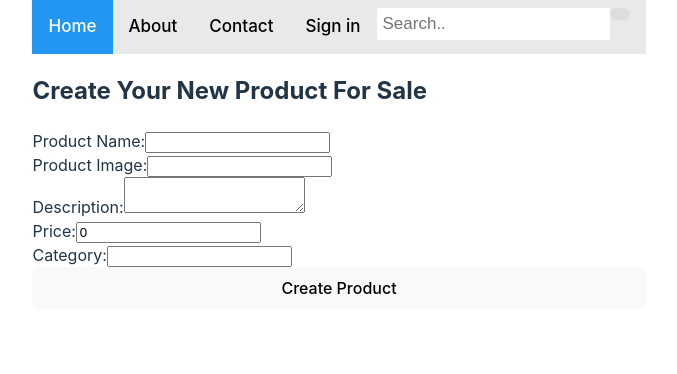
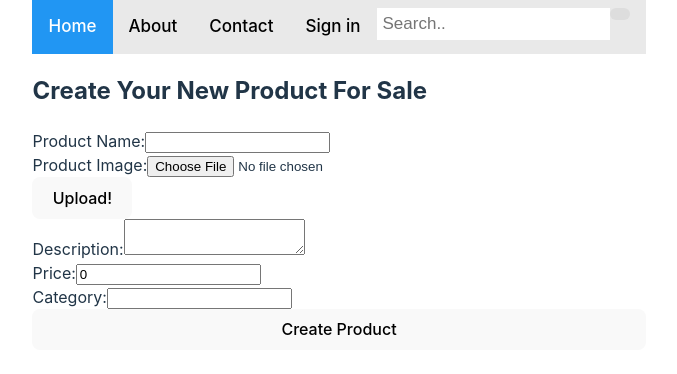
Before and after one commit to e-comeres/sellToBey, a React (Vite) app in the folder Client/: page /sellerNewProduct in a window 1280 px wide. Shown: the top 374 px of the page, without its empty margins (301-978 px from the left). Built offline with nearby package versions, Linux system fonts and the light colour scheme.

Commit message:
cloudinary

```diff
--- a/Client/src/component/seller/NewProduct.jsx
+++ b/Client/src/component/seller/NewProduct.jsx
@@ -1,57 +1,68 @@
-import React, { useState } from 'react'
-import axios from 'axios'
+import React, { useState } from 'react';
+import axios from 'axios';
 import Navbar from '../navbar/Navbar';
 import { useNavigate } from 'react-router-dom';
-import './newProduct.css'
-
+import './newProduct.css';
 
 function NewProduct() {
-
   const [newProduct, setNewProduct] = useState({
-        "productname": "",
-        "imgUrl": "",
-        "category": "",
-        "price": 0,
-        "description": "",
-    })
-    const navigate=useNavigate()
+    productname: "",
+    imgUrl: "",
+    category: "",
+    price: 0,
+    description: "",
+  });
+  const [file, setFile] = useState(null);
+  const [url, setUrl] = useState('');
+  const navigate = useNavigate();
 
   const fillInputs = (event) => {
-        event.preventDefault()
     const { name, value } = event.target;
     setNewProduct({
       ...newProduct,
       [name]: value,
     });
   };
-    const create = (event)=>{
-        event.preventDefault()
-    axios.post(`http://localhost:4000/api/seller`, newProduct)
-        .then(res => {
-            alert("product posted successfully")
-            setNewProduct(
-                {
-                    "productname": "",
-                    "imgUrl": "",
-                    "category": "",
-                    "price": 0,
-                    "description": "",
-                }
-            )
+
+  const uploadImage = () => {
+    const form = new FormData();
+    form.append('file', file);
+    form.append('upload_preset', 'bacemsl');
+    return axios.post(`https://api.cloudinary.com/v1_1/dfcbjchqa/image/upload`, form)
+      .then(result => {
+        const imageUrl = result.data.secure_url;
+        setUrl(imageUrl);
+        return imageUrl;
+      });
+  };
+
+  const create = (event) => {
+    event.preventDefault();
+    uploadImage()
+      .then(imageUrl => {
+        const productData = { ...newProduct, imgUrl: imageUrl };
+        return axios.post(`http://localhost:4000/api/seller`, productData);
       })
-        .catch(error=>{
-            alert("oops something went wrong")
-            console.error(error)
-        }
-        )
-        navigate('/seller')
-    }
+      .then(() => {
+        alert("Product posted successfully");
+        setNewProduct({
+          productname: "",
+          imgUrl: "",
+          category: "",
+          price: 0,
+          description: "",
+        });
+        navigate('/seller');
+      })
+      .catch(error => {
+        alert("Oops, something went wrong");
+        console.error(error);
+      });
+  };
 
   return (
     <div>
-            <div>
-                <Navbar/>
-            </div>
+      <Navbar />
       <h2>Create Your New Product For Sale</h2>
       <div id='container'>
         <form onSubmit={create}>
@@ -67,11 +78,13 @@ function NewProduct() {
           <label>
             Product Image:
             <input
-                            type="text"
+              type="file"
               name="imgUrl"
-                            value={newProduct.imgUrl}
-                            onChange={fillInputs}
+              onChange={e => setFile(e.target.files[0])}
             />
+            <br />
+            <button type="button" onClick={uploadImage}>Upload!</button>
+            {url && <img src={url} alt="Uploaded" style={{ width: '100px', height: '100px' }} />}
           </label>
           <label>
             Description:
@@ -102,14 +115,9 @@ function NewProduct() {
           </label>
           <button type='submit'>Create Product</button>
         </form>
-
       </div>
-
     </div>
-    )
+  );
 }
 
-
-
-
-export default NewProduct
+export default NewProduct;
```
Lines whose indentation alone changed are shown as unchanged.
